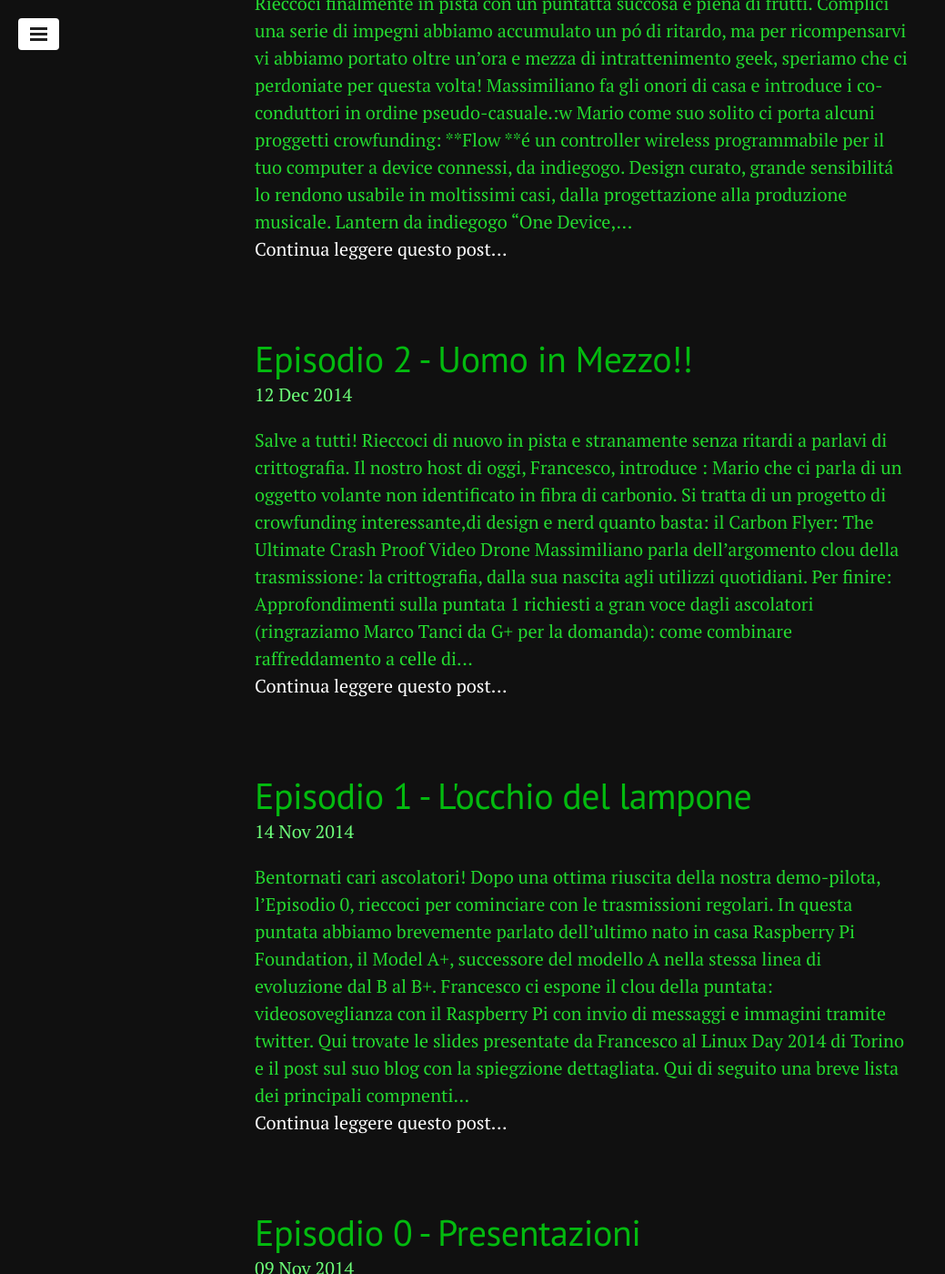
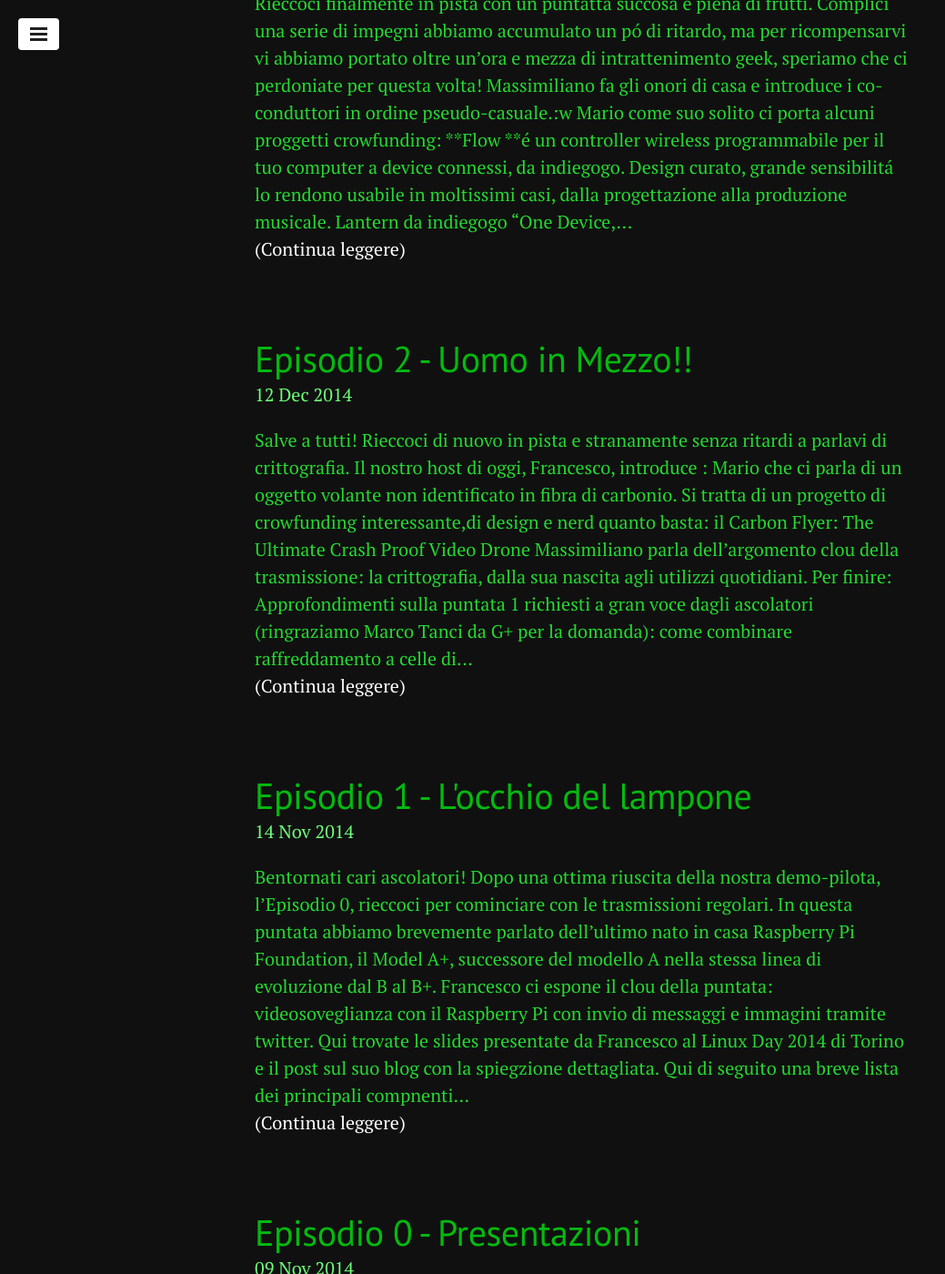
Before and after one commit to geekcookies/geekcookies.github.io, a Jekyll site: the page built from index.html, in a window 1280 px wide and 1400 px high, scrolled down 2404 px. Shown: the whole window at 91% size, without its empty margins (0-1039 px from the left). Built offline with Jekyll 4.4.1, drawn with Linux system fonts in a browser that asks for light colours; Markdown is read by kramdown in place of the engine named in the settings; the list of posts is cut into pages by our own code; some of the changed text lies outside the part shown.

Commit message:
continua a leggere link correct

```diff
--- a/index.html
+++ b/index.html
@@ -13,14 +13,13 @@
     </h1>
 
     <span class="post-date">{{ post.date | date_to_string }}</span>
-
     <div class="post-content-truncate">
         {% if post.content contains "<!-- more -->" %}
             {{ post.content | split:"<!-- more -->" | first % }}
         {% else %}
             {{ post.content | strip_html | truncatewords:100 }}
             {% endif %}
-<div><a href="{{ site.baseurl }}{{ post.url }}">Continua leggere questo post...</a></div>
+        <div><a href="{{ post.url }}">(Continua leggere)</a></div>
     </div>
 
  </div>
```
Lines whose indentation alone changed are shown as unchanged.
